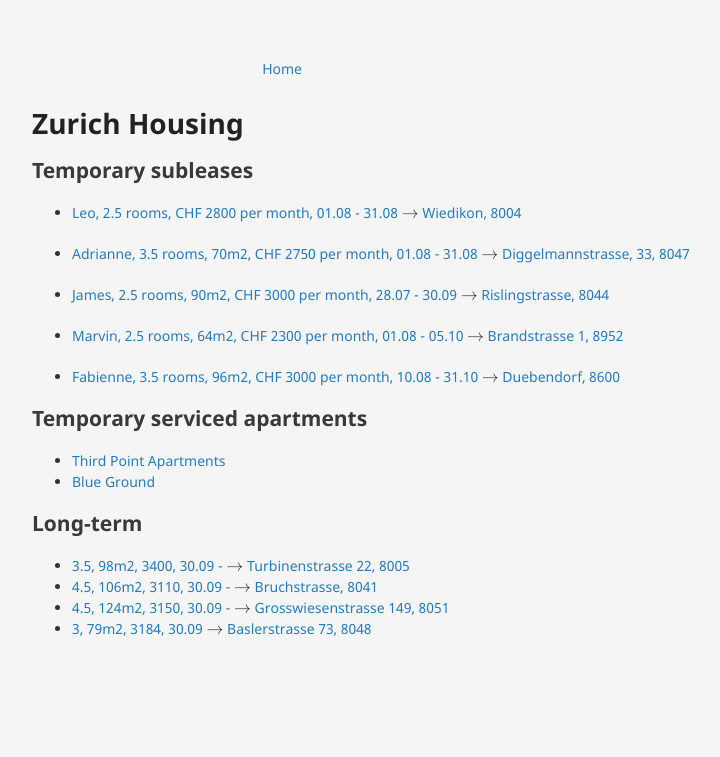
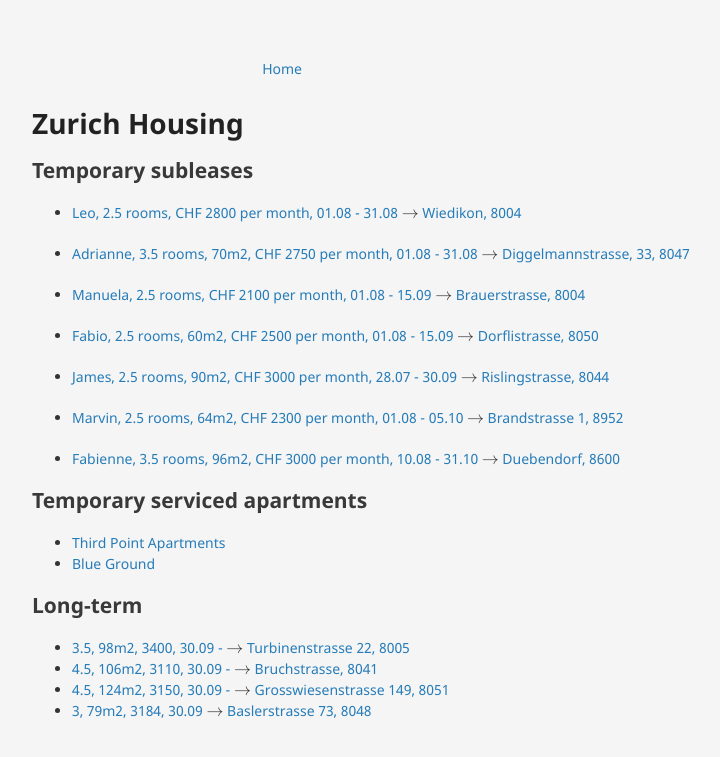
Before and after one commit to neeravkarani/personal, a Jekyll site: the page built from _posts/housing/2024-07-11-zurich-housing.md, in a window 1280 px wide. Shown: the top 757 px of the page, without its empty margins (178-898 px from the left). Built offline with Jekyll 4.4.1, drawn with Linux system fonts in a browser that asks for light colours.

Commit message:
added temp leases

```diff
--- a/_posts/housing/2024-07-11-zurich-housing.md
+++ b/_posts/housing/2024-07-11-zurich-housing.md
@@ -8,6 +8,10 @@ title: "Zurich Housing"
 - [Leo, 2.5 rooms, CHF 2800 per month, 01.08 - 31.08](https://flatfox.ch/en/flat/8004-zurich/1261499/) $\rightarrow$ [Wiedikon, 8004](https://maps.app.goo.gl/u2k2rG3xC6oP3t7f9)
 
 - [Adrianne, 3.5 rooms, 70m2, CHF 2750 per month, 01.08 - 31.08](https://flatfox.ch/en/flat/diggelmannstrasse-33-8047-zurich/1261145/) $\rightarrow$ [Diggelmannstrasse, 33, 8047](https://maps.app.goo.gl/U2w9VRWMiqyHkoVZ6)
+
+- [Manuela, 2.5 rooms, CHF 2100 per month, 01.08 - 15.09](https://flatfox.ch/en/flat/brauerstrasse-8004-zurich/1264341/) $\rightarrow$ [Brauerstrasse, 8004](https://maps.app.goo.gl/NCLaHwDuBuhFSxmf9)
+
+- [Fabio, 2.5 rooms, 60m2, CHF 2500 per month, 01.08 - 15.09](https://flatfox.ch/en/flat/8050-zurich/1265769/) $\rightarrow$ [Dorflistrasse, 8050](https://maps.app.goo.gl/qtxn19Tcfc5VPJZ28)
 
 - [James, 2.5 rooms, 90m2, CHF 3000 per month, 28.07 - 30.09](https://flatfox.ch/en/flat/rislingstrasse-8044-zurich/1260881/) $\rightarrow$ [Rislingstrasse, 8044](https://maps.app.goo.gl/VzzbXL47LXJTzT7x9)
 
```
